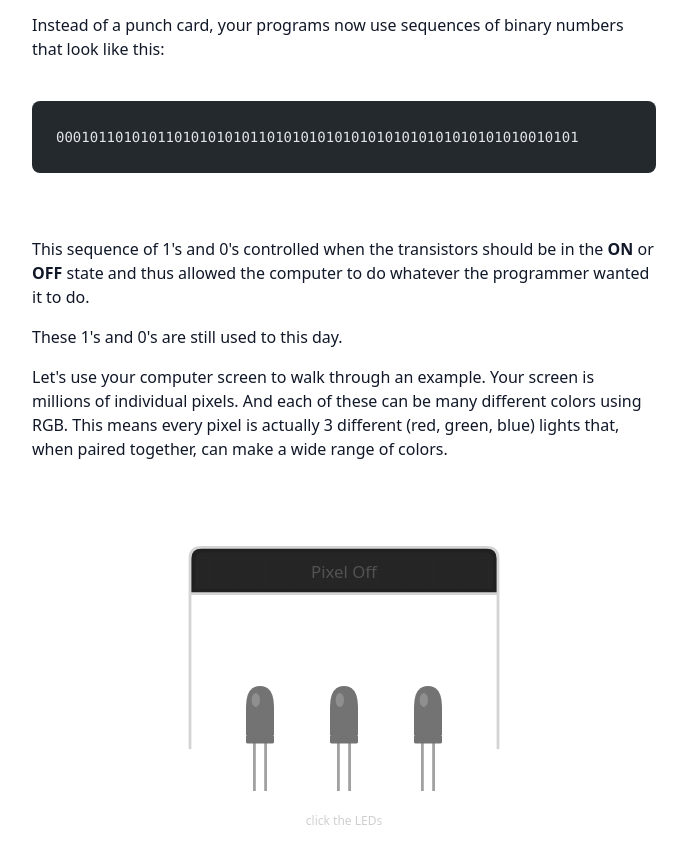
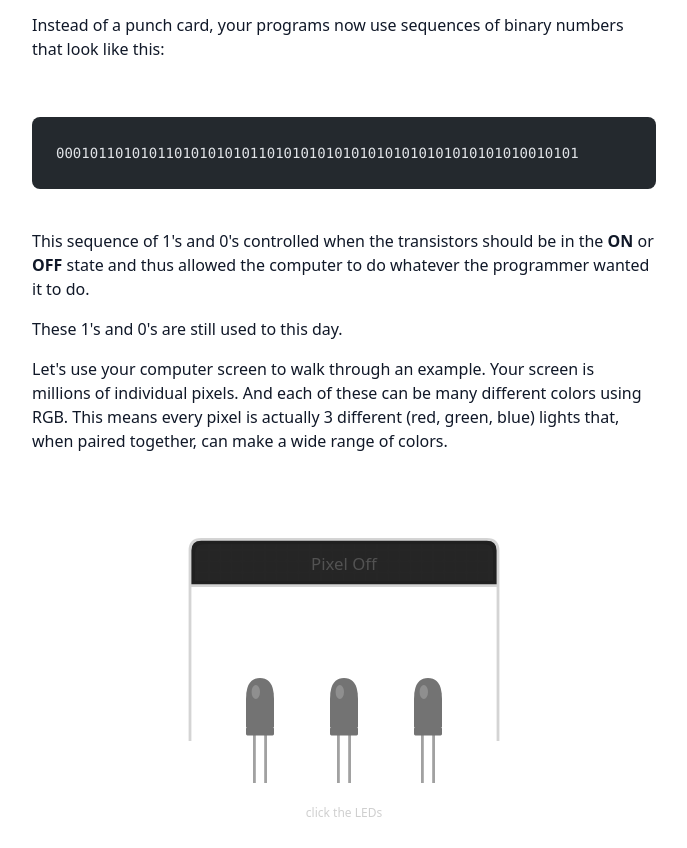
Before and after one commit to tadaspetra/website, an Astro site: page /how-computers-work in a window 1280 px wide. Shown: the part 6678-7526 px from the top of the page, without its empty margins (296-983 px from the left). Built offline with nearby package versions, Linux system fonts and the light colour scheme; Astro itself is replaced by a stand-in of ours; code samples lack their colours.

Commit message:
Equal spacing before and after code blocks (2.5em)

```diff
--- a/src/styles/global.css
+++ b/src/styles/global.css
@@ -298,7 +298,7 @@
   pre {
     padding: 1.5em;
     border-radius: 8px;
-    margin: 1.5em 0 4em 0;
+    margin: 2.5em 0;
     overflow: auto;
     word-wrap: normal;
     white-space: pre;
```
